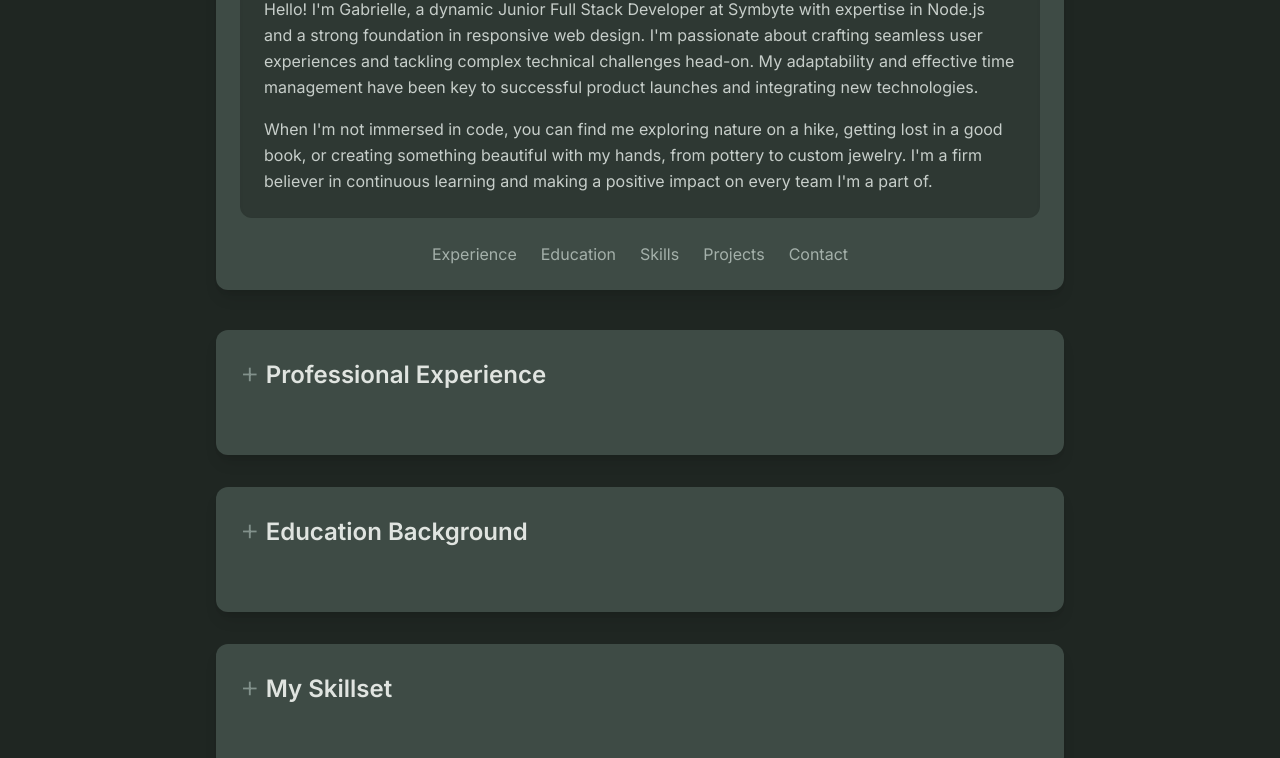
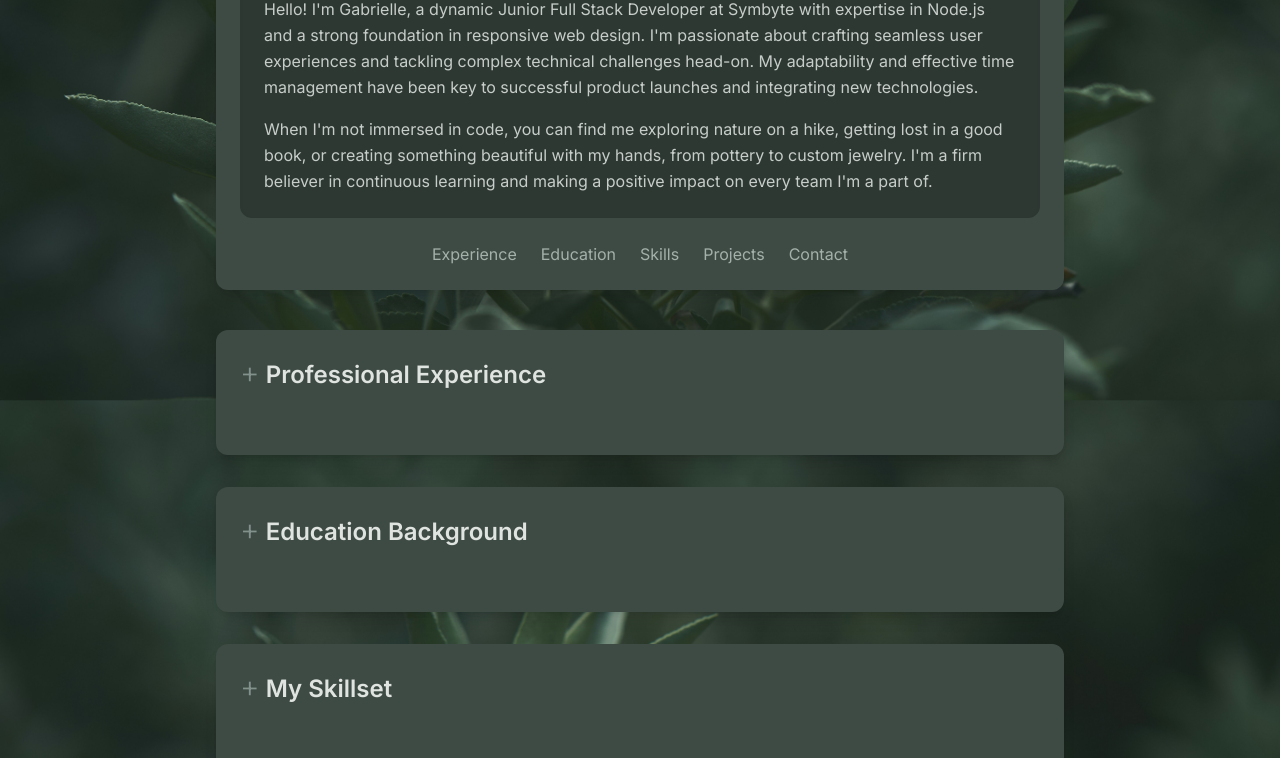
Before and after one commit to Gabsterize/gg-virtual-cv, a plain HTML site: page index.html in a window 1280 px wide. Shown: the part 453-1211 px from the top of the page. Drawn offline with nearby package versions, Linux system fonts and the light colour scheme.

Commit message:
add background image and update readme

```diff
--- a/style.css
+++ b/style.css
@@ -2,7 +2,7 @@
 body {
     font-family: 'Inter', sans-serif;
     transition: background-color 0.5s ease, color 0.5s ease;
-    background-image: url('background.png'); /* Add the background image */
+    background-image: url('assets/background.jpg'); /* Add the background image */
     background-attachment: fixed; /* Keep it fixed during scroll */
     background-size: cover;
 }
```
Also changed, not shown: assets/background.jpg (added), 1 other file.
